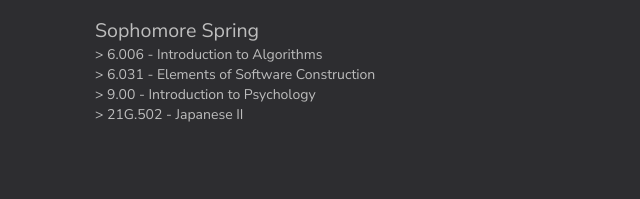
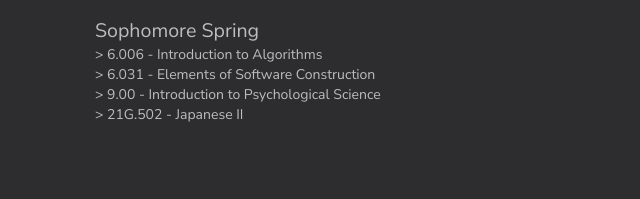
Before and after one commit to janicexlee/janicexlee.github.io, a plain HTML site: page index.html in a window 1280 px wide. Shown: the part 1195-1394 px from the top of the page, 560-1200 px from the left. Drawn offline with nearby package versions, Linux system fonts and the light colour scheme; a web font is replaced by a local one.

Commit message:
Change class name

```diff
--- a/index.html
+++ b/index.html
@@ -102,7 +102,7 @@
         <li style="font-size: 140%">Sophomore Spring</li>
         <li>>  6.006 - Introduction to Algorithms</li>
         <li>>  6.031 - Elements of Software Construction</li>
-        <li>>  9.00 - Introduction to Psychology</li>
+        <li>>  9.00 - Introduction to Psychological Science</li>
         <li>>  21G.502 - Japanese II</li>
 
       </ul>
```
